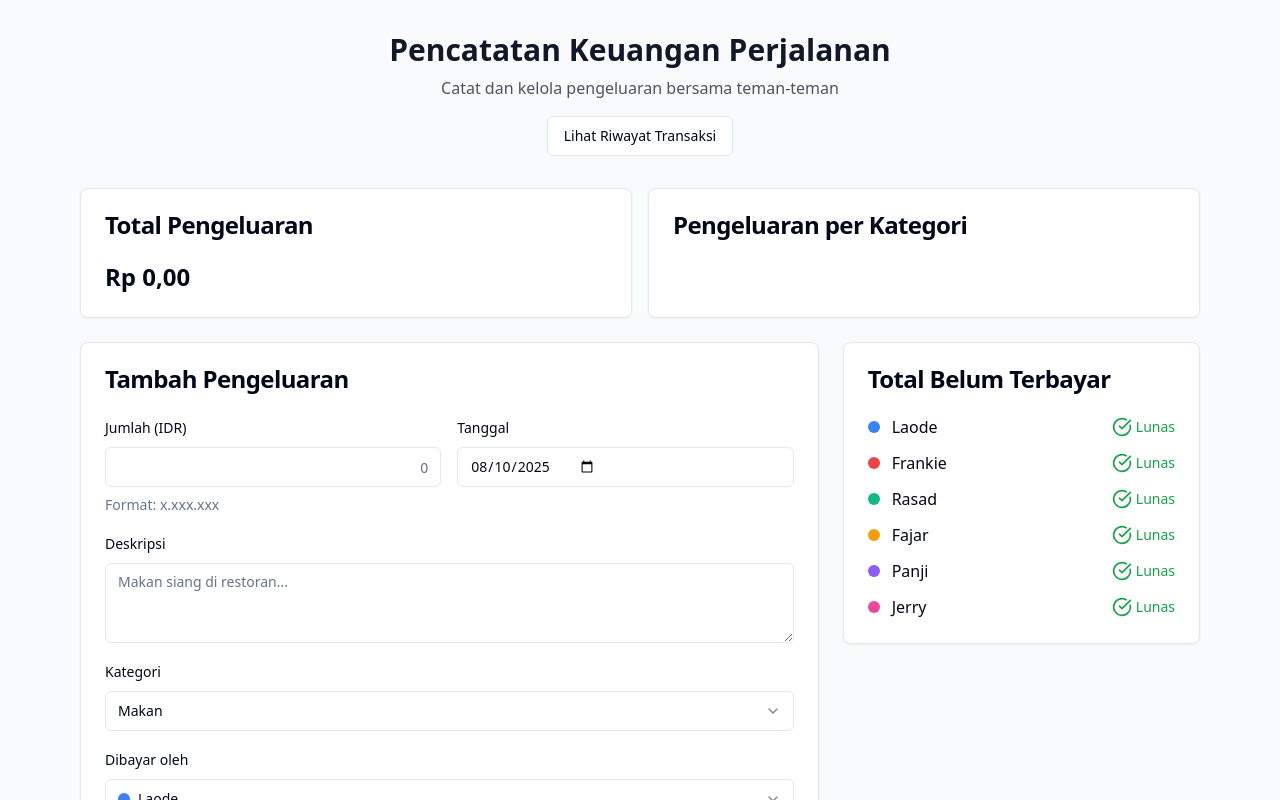
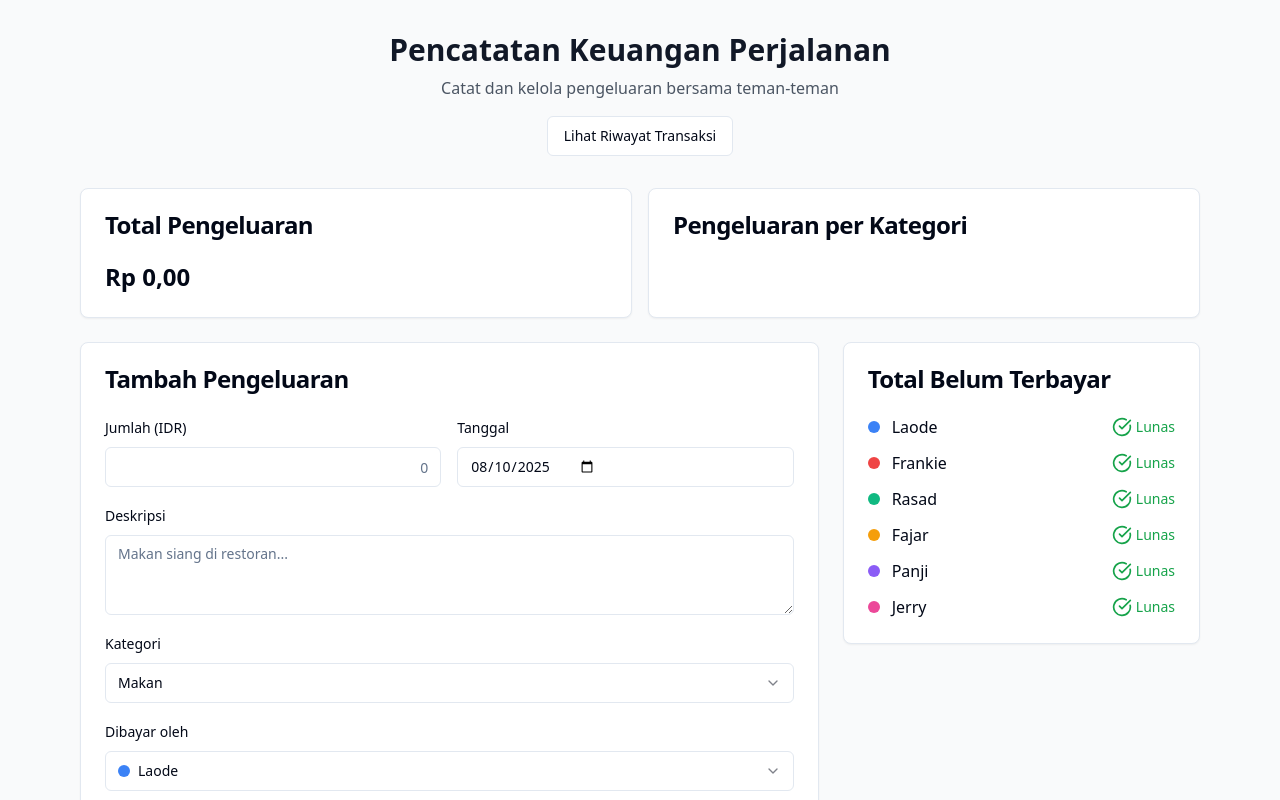
Before and after one commit to laodesidik/ridetrek-finance, a React (Vite) app: page / in a window 1280 px wide. Shown: the top 800 px of the page. Built offline with nearby package versions, Linux system fonts and the light colour scheme.

Commit message:
[dyad] Menghapus keterangan format dari input jumlah - wrote 1 file(s)

```diff
--- a/src/components/ExpenseForm.tsx
+++ b/src/components/ExpenseForm.tsx
@@ -177,9 +177,6 @@ const ExpenseForm: React.FC<ExpenseFormProps> = ({ users, onSubmit }) => {
                 placeholder="0"
                 className="text-right"
               />
-              <div className="text-sm text-muted-foreground">
-                Format: x.xxx.xxx
-              </div>
             </div>
 
             <div className="space-y-2">
```
